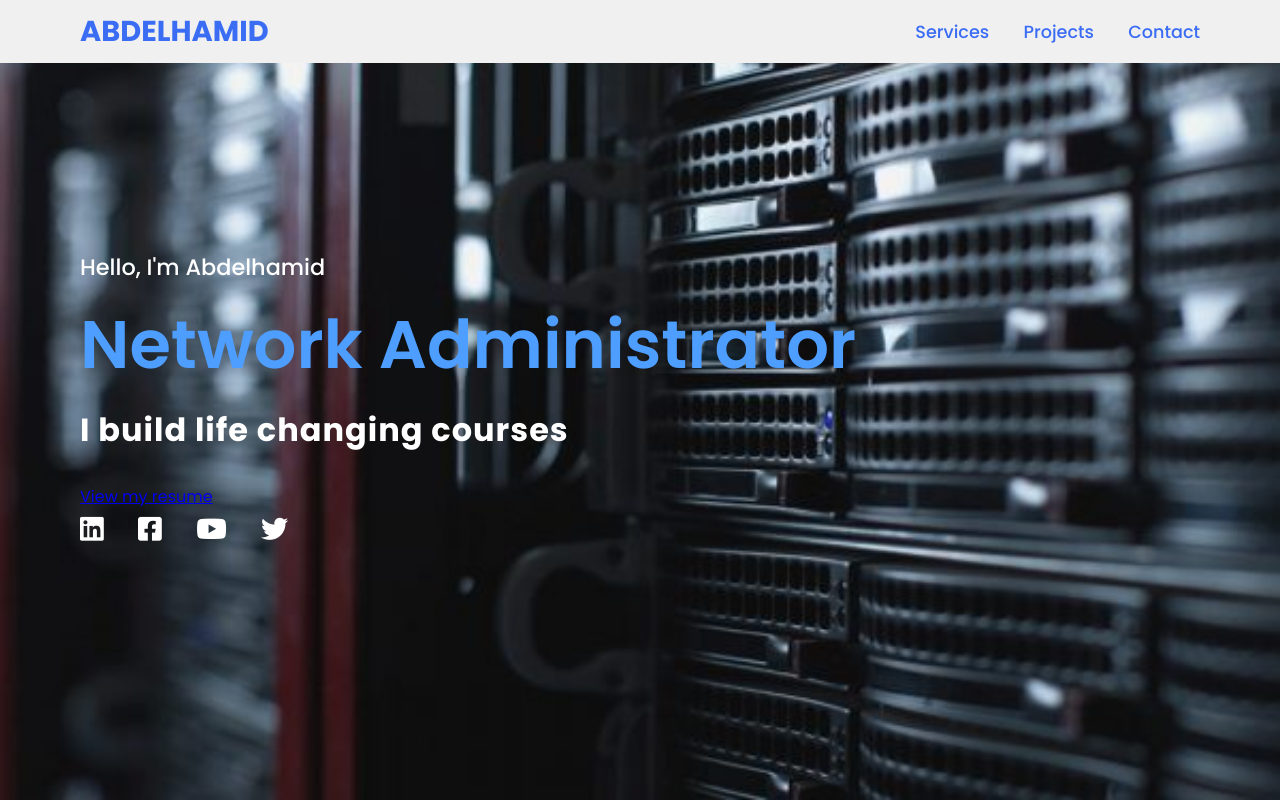
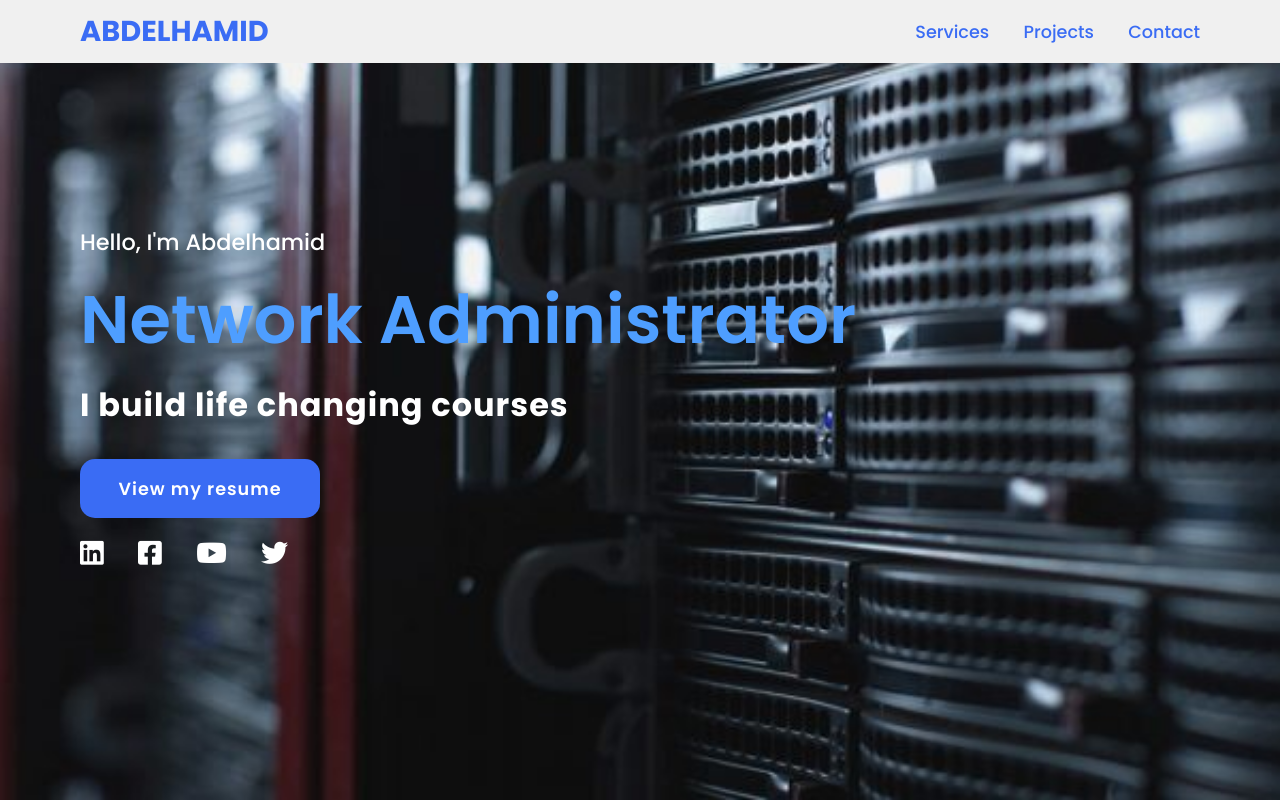
Before and after one commit to Abdelhamidbensadoun/abdelhamid.github.io, a plain HTML site: page index.html in a window 1280 px wide. Shown: the top 802 px of the page. Drawn offline with Linux system fonts and the light colour scheme.

Commit message:
Update index.html

```diff
--- a/index.html
+++ b/index.html
@@ -22,7 +22,7 @@
         <div>
             <h2>Hello, I'm Abdelhamid <br> <span>Network Administrator</span></h2>
             <h3>I build life changing courses</h3>
-            <a href="https://drive.google.com/file/d/1p7oH86EvYcTJ4TlkUfRLKH-8FE63471P/view" >View my resume</a>
+            <a href="https://drive.google.com/file/d/1p7oH86EvYcTJ4TlkUfRLKH-8FE63471P/view" class="main-btn">View my resume</a>
             <div class="social-icons" >
                 <a href="https://linkedin.com/in/abdelhamidbesadoun"><i class="fa-brands fa-linkedin"></i></a>
                 <a href="https://www.facebook.com/Abdelhamidbensadoun"><i class="fa-brands fa-facebook-square"></i></a>
```
